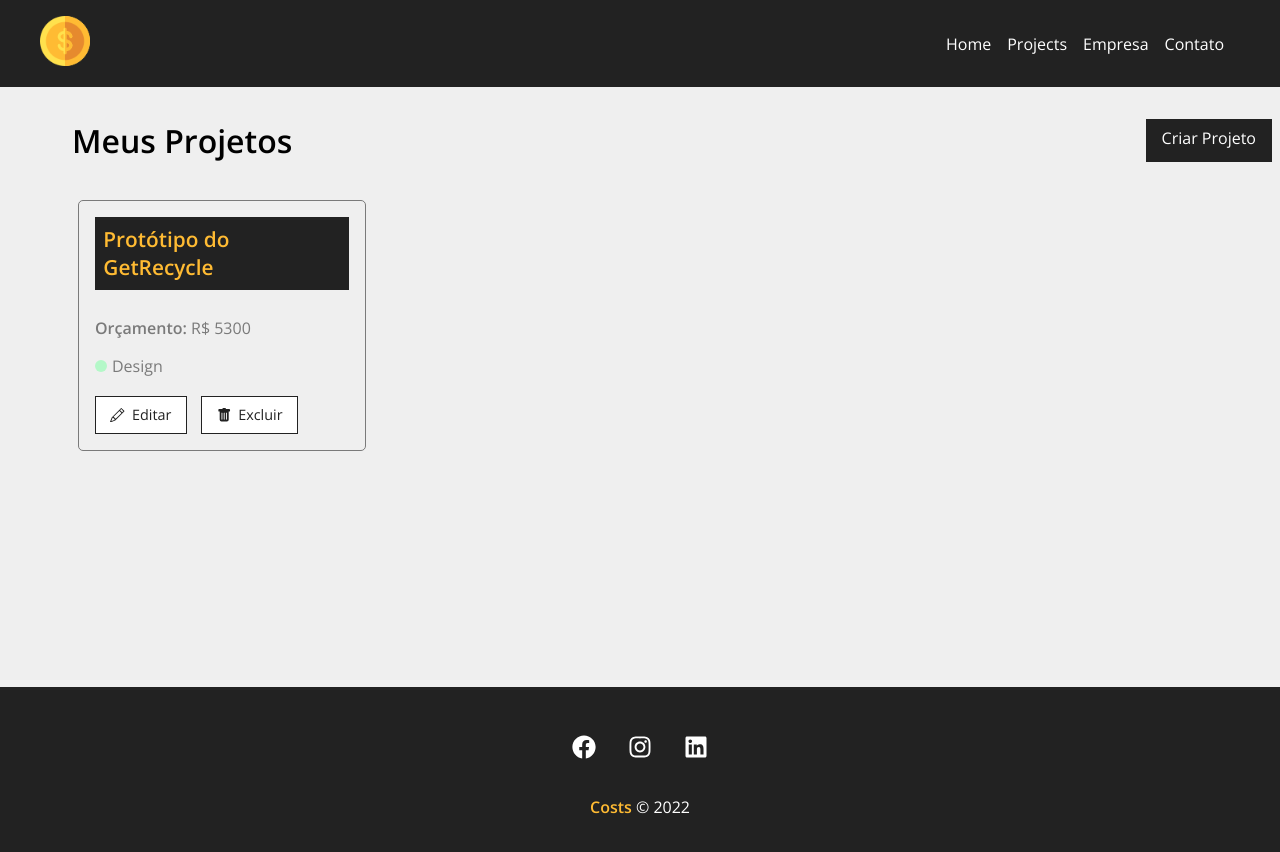
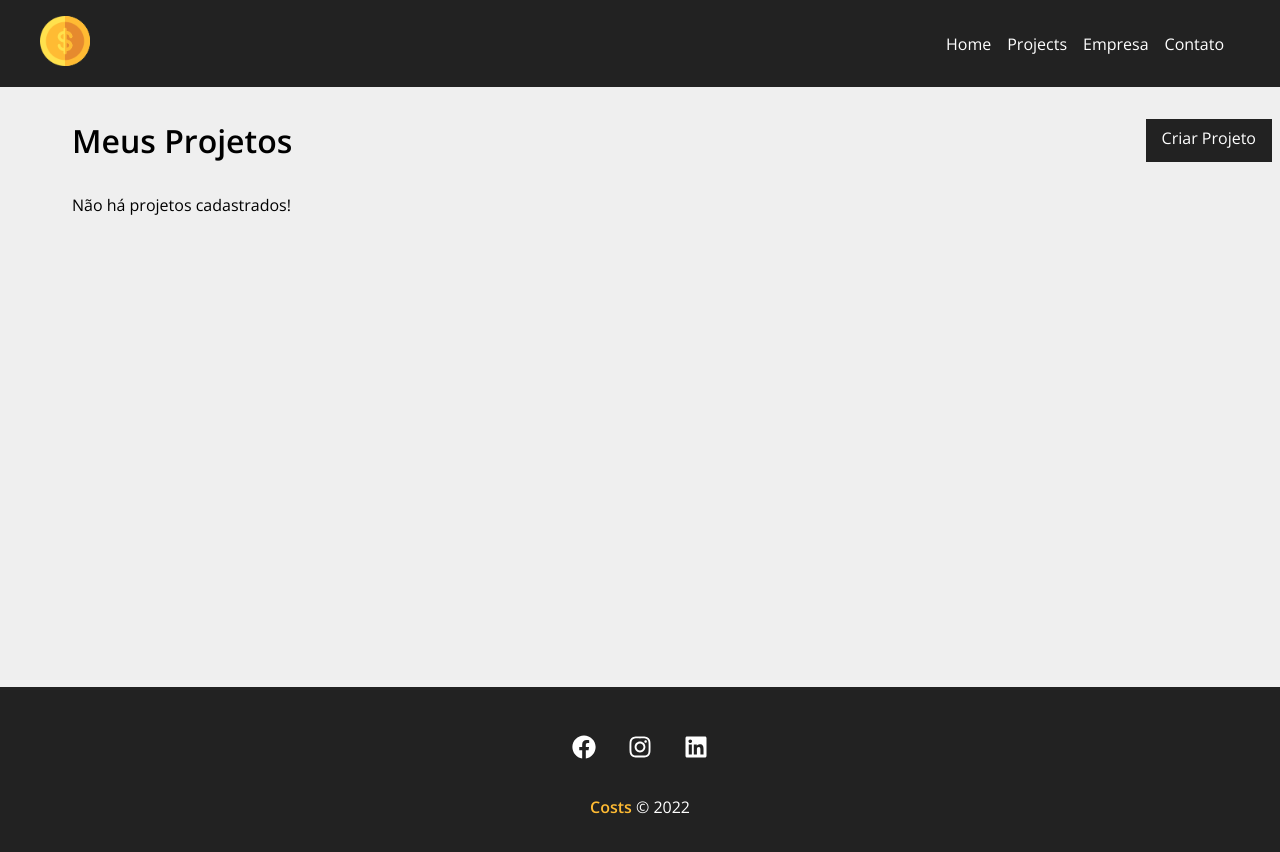
Before and after one commit to lucascc19/Costs, a React (Create React App) app: page /projects in a window 1280 px wide. Shown: the top 852 px of the page. Built offline with nearby package versions, Linux system fonts and the light colour scheme; data requests are answered from the project's data file.

Commit message:
projeto finalizado

```diff
--- a/db.json
+++ b/db.json
@@ -1,137 +1,5 @@
 {
-  "projects": [
-    {
-      "name": "Protótipo do GetRecycle",
-      "budget": "5300",
-      "category": {
-        "id": "3",
-        "name": "Design"
-      },
-      "cost": 5201,
-      "services": [
-        {
-          "name": "Criar componentes",
-          "cost": "500000",
-          "description": "Necessário alguém que saiba criar componentes para reutilizar nas demais páginas."
-        },
-        {
-          "name": "Criar componentes",
-          "cost": "100",
-          "description": "Necessário alguém que saiba criar componentes para reutilizar nas demais páginas.",
-          "id": "f27bafe7-0dd4-41b5-8c01-28cda2fd6672"
-        },
-        {
-          "name": "Criar componentes",
-          "cost": "100",
-          "description": "Necessário alguém que saiba criar componentes para reutilizar nas demais páginas.",
-          "id": "f27bafe7-0dd4-41b5-8c01-28cda2fd6672"
-        },
-        {
-          "name": "Criar componentes",
-          "cost": "100",
-          "description": "Necessário alguém que saiba criar componentes para reutilizar nas demais páginas.",
-          "id": "9b91f37a-e717-4d45-8aa9-9685b079778e"
-        },
-        {
-          "name": "Criar componentes",
-          "cost": "100",
-          "description": "Necessário alguém que saiba criar componentes para reutilizar nas demais páginas.",
-          "id": "9b91f37a-e717-4d45-8aa9-9685b079778e"
-        },
-        {
-          "name": "Criar componentes",
-          "cost": "100",
-          "description": "Necessário alguém que saiba criar componentes para reutilizar nas demais páginas.",
-          "id": "9b91f37a-e717-4d45-8aa9-9685b079778e"
-        },
-        {
-          "name": "Criar componentes",
-          "cost": "100",
-          "description": "Necessário alguém que saiba criar componentes para reutilizar nas demais páginas.",
-          "id": "9b91f37a-e717-4d45-8aa9-9685b079778e"
-        },
-        {
-          "name": "Criar componentes",
-          "cost": "100",
-          "description": "Necessário alguém que saiba criar componentes para reutilizar nas demais páginas.",
-          "id": "9b91f37a-e717-4d45-8aa9-9685b079778e"
-        },
-        {
-          "name": "Criar componentes",
-          "cost": "100",
-          "description": "Necessário alguém que saiba criar componentes para reutilizar nas demais páginas.",
-          "id": "9b91f37a-e717-4d45-8aa9-9685b079778e"
-        },
-        {
-          "name": "Criar componentes",
-          "cost": "100",
-          "description": "Necessário alguém que saiba criar componentes para reutilizar nas demais páginas.",
-          "id": "9b91f37a-e717-4d45-8aa9-9685b079778e"
-        },
-        {
-          "name": "Criar componentes",
-          "cost": "100",
-          "description": "Necessário alguém que saiba criar componentes para reutilizar nas demais páginas.",
-          "id": "9b91f37a-e717-4d45-8aa9-9685b079778e"
-        },
-        {
-          "name": "Criar componentes",
-          "cost": "100",
-          "description": "Necessário alguém que saiba criar componentes para reutilizar nas demais páginas.",
-          "id": "9b91f37a-e717-4d45-8aa9-9685b079778e"
-        },
-        {
-          "name": "Criar componentes",
-          "cost": "100",
-          "description": "Necessário alguém que saiba criar componentes para reutilizar nas demais páginas.",
-          "id": "285842fd-6df6-40af-bd4d-4558c0c7fc6b"
-        },
-        {
-          "name": "Criar componentes",
-          "cost": "100",
-          "description": "Necessário alguém que saiba criar componentes para reutilizar nas demais páginas.",
-          "id": "285842fd-6df6-40af-bd4d-4558c0c7fc6b"
-        },
-        {
-          "name": "Criar componentes",
-          "cost": "1200",
-          "description": "Necessário alguém que saiba criar componentes para reutilizar nas demais páginas.",
-          "id": "a35e3f88-af46-466d-87a0-4fad08bf463e"
-        },
-        {
-          "name": "Criar componentes",
-          "cost": "1200",
-          "description": "Necessário alguém que saiba criar componentes para reutilizar nas demais páginas.",
-          "id": "a35e3f88-af46-466d-87a0-4fad08bf463e"
-        },
-        {
-          "name": "Criar componentes",
-          "cost": "1200",
-          "description": "Necessário alguém que saiba criar componentes para reutilizar nas demais páginas.",
-          "id": "9ac3e404-c136-4c06-a30c-35e45f02f6c4"
-        },
-        {
-          "name": "Criar componentes",
-          "cost": "200",
-          "description": "Necessário alguém que saiba criar componentes para reutilizar nas demais páginas.",
-          "id": "0132010e-ecfc-4f06-ba11-d07afd601329"
-        },
-        {
-          "name": "Criar componentes",
-          "cost": "1",
-          "description": "Necessário alguém que saiba criar componentes para reutilizar nas demais páginas.",
-          "id": "def54f6e-60ba-45b0-88b6-707a014454cc"
-        },
-        {
-          "name": "Criar componentes",
-          "cost": "200",
-          "description": "Necessário alguém que saiba criar componentes para reutilizar nas demais páginas.",
-          "id": "4709f95f-af8e-4228-86f0-e4deae0a067b"
-        }
-      ],
-      "id": 1
-    }
-  ],
+  "projects": [],
   "categories": [
     {
       "id": 1,
--- a/package.json
+++ b/package.json
@@ -11,7 +11,7 @@
     "react-dom": "^18.2.0",
     "react-icons": "^4.6.0",
     "react-router": "^5.2.0",
-    "react-router-dom": "^5.2.0",
+    "react-router-dom": "^6.4.4",
     "react-scripts": "5.0.1",
     "uuid": "^9.0.0",
     "web-vitals": "^2.1.4"
--- a/src/App.js
+++ b/src/App.js
@@ -1,4 +1,4 @@
-import { BrowserRouter as Router, Switch, Route } from 'react-router-dom'
+import { BrowserRouter as Router, Routes, Route } from 'react-router-dom'
 import Footer from './components/layout/Footer'
 import Navbar from './components/layout/Navbar'
 import Container from './components/layout/Container'
@@ -13,28 +13,16 @@ function App() {
   return (
     <Router>
       <Navbar />
-      <Switch>
-        <Container customClass="min-height">
-          <Route exact path="/">
-            <Home />
-          </Route>
-          <Route path="/projects">
-            <Projects />
-          </Route>
-          <Route path="/company">
-            <Company />
-          </Route>
-          <Route path="/contact">
-            <Contact />
-          </Route>
-          <Route path="/newproject">
-            <NewProject />
-          </Route>
-          <Route path="/project/:id">
-            <Project />
-          </Route>
-        </Container>
-      </Switch>
+      <Container customClass="min-height">
+        <Routes>
+          <Route path="/" element={<Home />} />
+          <Route path="/projects" element={<Projects />} />
+          <Route path="/company" element={<Company />} />
+          <Route path="/contact" element={<Contact />} />
+          <Route path="/newproject" element={<NewProject />} />
+          <Route path="/project/:id" element={<Project />} />
+        </Routes>
+      </Container>
       <Footer />
     </Router>
   )
--- a/src/components/pages/NewProject.js
+++ b/src/components/pages/NewProject.js
@@ -1,10 +1,10 @@
-import { useHistory } from 'react-router'
+import { useNavigate } from 'react-router-dom'
 import styles from './NewProject.module.css'
 import ProjectForm from '../project/ProjectForm'
 
 function NewProject(){
 
-    const history = useHistory()
+    const navigate = useNavigate()
 
     function createPost(project){
         // initialize cost and services
@@ -21,7 +21,7 @@ function NewProject(){
           .then((resp) => resp.json())
           .then((data) => {
             console.log(data)
-            history.push('/projects', {message: 'Projeto criado com sucesso!'})
+            navigate('/projects', {message: 'Projeto criado com sucesso!'})
           })
           .catch((err) => console.log(err))
     }
--- a/src/components/pages/Project.js
+++ b/src/components/pages/Project.js
@@ -10,10 +10,12 @@ import Container from '../layout/Container'
 import ProjectForm from '../project/ProjectForm'
 import Message from '../layout/Message'
 import ServiceForm from '../services/Service'
+import ServiceCard from '../services/ServiceCard'
 
 function Project(){
   const { id } = useParams()
   const [project, setProject] = useState([])
+  const [services, setServices] = useState([])
   const [showProjectForm, setShowProjectForm] = useState(false)
   const [showServiceForm, setShowServiceForm] = useState(false)
   const [message, setMessage] = useState('')
@@ -31,8 +33,8 @@ function Project(){
       .then((resp) => resp.json())
       .then((data) => {
         setProject(data)
+        setServices(data.services)
       })
-        .catch((err) => console.log)
     }, 3000)
   }, [id])
 
@@ -59,7 +61,6 @@ function Project(){
         setMessage('Projeto atualizado!')
         setType('success')
       })
-      .catch(err => console.log(err))
   }
 
   function createService(project){
@@ -93,12 +94,36 @@ function Project(){
     })
       .then((resp) => resp.json())
       .then((data) => {
-        // setServices(data.services)
-        // setShowServiceForm(!showServiceForm)
+        setServices(data.services)
+        setShowServiceForm(!showServiceForm)
         setMessage('Serviço adicionado!')
         setType('success')
       })
-        .catch((err) => console.log(err))
+  }
+
+  function removeService(id, cost){
+    const servicesUpdated = project.services.filter(
+      (service) => service.id !== id
+    )
+
+    const projectUpdated = project
+
+    projectUpdated.services = servicesUpdated
+    projectUpdated.cost = parseFloat(projectUpdated.cost) - parseFloat(cost)
+
+    fetch(`http://localhost:5000/projects/${projectUpdated.id}`, {
+      method: 'PATCH',
+      headers: {
+        'Content-Type': 'application/json'
+      },
+      body: JSON.stringify(projectUpdated)
+    })
+      .then((resp) => resp.json())
+      .then((data) => {
+        setProject(projectUpdated)
+        setServices(servicesUpdated)
+        setMessage('Serviço removido com sucesso!')
+      })
   }
 
   function toggleProjectForm(){
@@ -121,7 +146,7 @@ function Project(){
                 {!showProjectForm ? 'Editar Projeto' : 'Fechar'}
               </button>
               {!showProjectForm ? (
-                <div className={styles.project_info}>
+                <div className={styles.form}>
                   <p>
                     <span>Categoria:</span> {project.category.name}
                   </p>
@@ -133,7 +158,7 @@ function Project(){
                   </p>
                 </div>
               ) : (
-                <div className={styles.project_info}>
+                <div className={styles.form}>
                   <ProjectForm
                     handleSubmit={editPost}
                     btnText="Concluir edição"
@@ -159,7 +184,19 @@ function Project(){
             </div>
             <h2>Serviços</h2>
             <Container customClass="start">
-                <p>Itens de serviços</p>
+                {services.length > 0 &&
+                  services.map((service) => {
+                    <ServiceCard
+                      id={service.id}
+                      name={service.name}
+                      cost={service.cost}
+                      description={service.description}
+                      key={service.key}
+                      handleRemove={removeService}
+                    />
+                  })
+                }
+                {services.length === 0 && <p>Não há serviços cadastrados.</p>}
             </Container>
           </Container>
         </div>
--- a/src/components/pages/Projects.js
+++ b/src/components/pages/Projects.js
@@ -1,5 +1,5 @@
 import { useState, useEffect } from "react"
-import { useLocation } from "react-router"
+import { useLocation } from "react-router-dom"
 
 import Container from "../layout/Container"
 import Loading from "../layout/Loading"
@@ -33,7 +33,6 @@ function Projetcs(){
         setProjects(data)
         setRemoveLoading(true)
       })
-      .catch((err) => console.log(err))
     }, 3000)
   }, [])
 
@@ -49,7 +48,6 @@ function Projetcs(){
         setProjects(projects.filter((project) => project.id !== id))
         setProjectMessage('Projeto removido com sucesso.')
       })
-        .catch(err => console.log(err))
   }
 
   return (
@@ -62,7 +60,7 @@ function Projetcs(){
      {projectMessage && <Message type="success" msg={projectMessage} />}
      <Container customClass="start">
       {projects.length > 0 &&
-        projects.map((project) =>
+        projects.map((project) => (
         <ProjectCard
           id={project.id}
           name={project.name}
@@ -70,7 +68,7 @@ function Projetcs(){
           category={project.category.name}
           key={project.id}
           handleRemove={removeProject}
-        />)}
+        />))}
         {!removeLoading && <Loading />}
         {removeLoading && projects.length === 0 && (
           <p>Não há projetos cadastrados!</p>
--- /dev/null
+++ b/src/components/services/ServiceCard.js
@@ -0,0 +1,27 @@
+import styles from '../project/ProjectCard.module.css'
+import {BsFillTrashFill} from 'react-icons/bs'
+
+function ServiceCard({id, name, cost, description, handleRemove}){
+  const remove = (e) => {
+    e.preventDefault()
+    handleRemove(id, cost)
+  }
+
+  return(
+    <div className={styles.project_card}>
+      <h4>{name}</h4>
+      <p>
+        <span>Custo total:</span> R${cost}
+      </p>
+      <p>{description}</p>
+      <div className={styles.project_card_actions}>
+        <button onClick={remove}>
+          <BsFillTrashFill />
+          Excluir
+        </button>
+      </div>
+    </div>
+  )
+}
+
+export default ServiceCard
```
Also changed, not shown: 1 other file (tests, documents, lock files or other folders).
